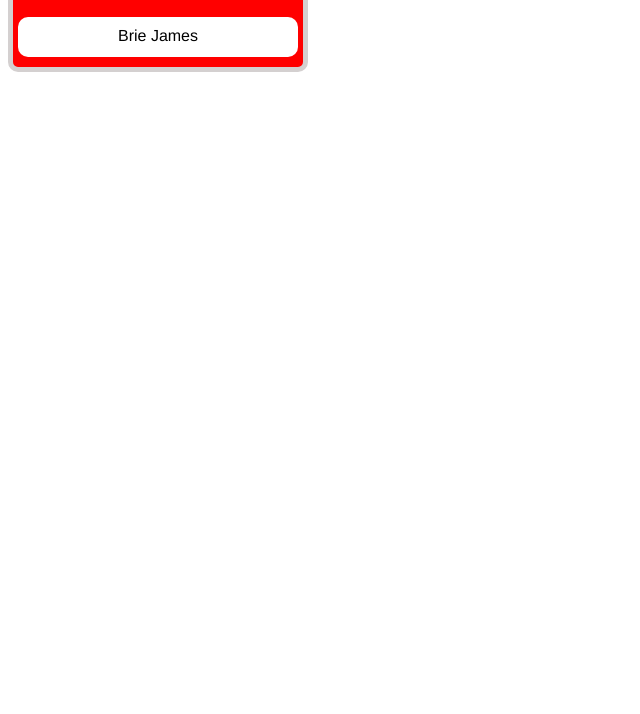
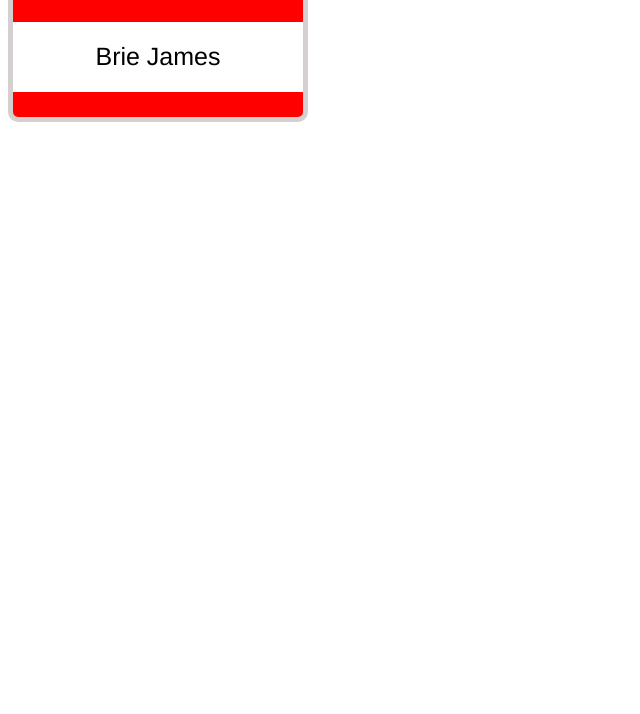
Before and after one commit to briejames/name-november, a plain HTML site: page index.html in a window 1280 px wide. Shown: the part 86-800 px from the top of the page, without its empty margins (0-640 px from the left). Drawn offline with Linux system fonts and the light colour scheme.

Commit message:
added padding to name

```diff
--- a/styles.css
+++ b/styles.css
@@ -6,7 +6,7 @@
   border: 5px solid rgb(212, 208, 208);
   border-radius: 0px;
   width: 300px;
-  height: 150px;
+  height: 200px;
   margin-bottom: 10px;
   background: red;
   border-radius: 10px;
@@ -27,12 +27,13 @@
 }
 
 .name-tag p {
-  position: relative;
+  position: left;
   background: white;
-  padding: 10px;
+  padding: 20px;
   text-align: center;
   left: 5px;
-  width: 280px;
-  height: 40px;
-  border-radius: 10px;
+  width: 290px;
+  height: 70px;
+  border-radius: 0px;
+  font-size: 25px;
 }
```
